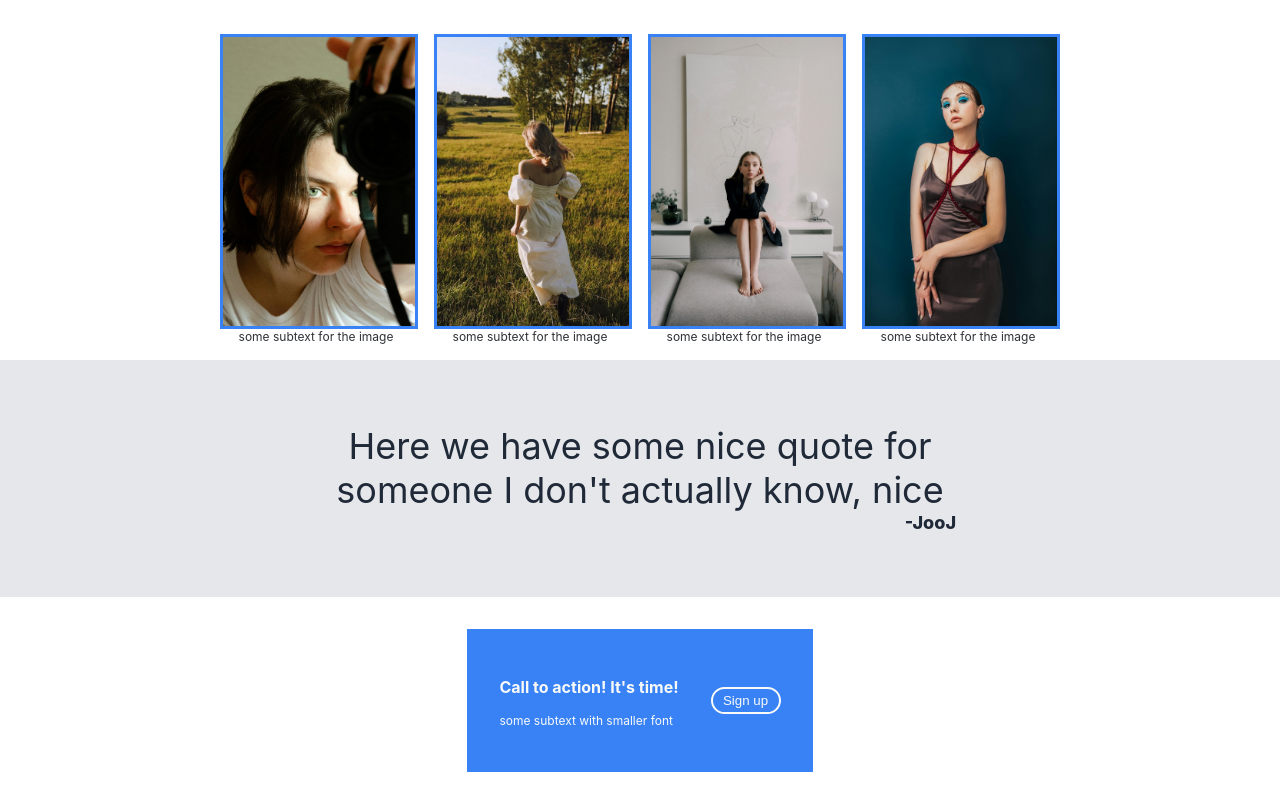
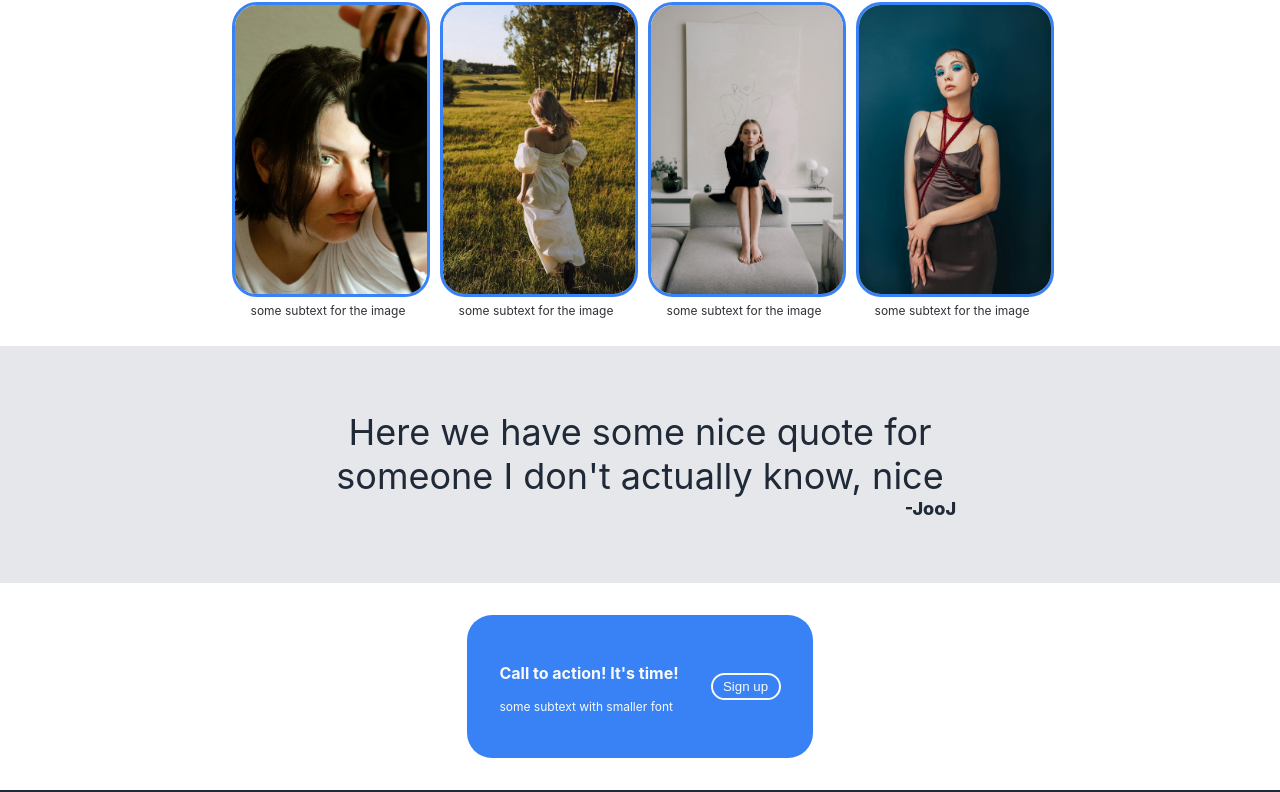
Before and after one commit to guilherme-webster/landing-page, a plain HTML site: page index.html in a window 1280 px wide. Shown: the part 682-1474 px from the top of the page. Drawn offline with Linux system fonts and the light colour scheme.

Commit message:
Adding the final round border and changing the  header padding

```diff
--- a/index.html
+++ b/index.html
@@ -27,20 +27,20 @@
     <div class="information-header-text">Here we have more random information</div>
     <div class="content-2">
         <div class="image-and-text-container">
-            <div class="image-container"><img src="./images/camera.jpg" alt="Photo of beautiful woman" width="192" height="289"></div>
-            <div class="image-subtext">some subtext for the image</div>
+            <div class="image-container"><img src="./images/camera.jpg" alt="Photo of beautiful woman" width="192" height="289" class="img-bordered"></div>
+            <p class="image-subtext">some subtext for the image</p>
         </div>
         <div class="image-and-text-container">
-            <div class="image-container"><img src="./images/field.jpg" alt="Photo of beautiful woman" width="192" height="289"></div>
-            <div class="image-subtext">some subtext for the image</div>
+            <div class="image-container"><img src="./images/field.jpg" alt="Photo of beautiful woman" width="192" height="289" class="img-bordered"></div>
+            <p class="image-subtext">some subtext for the image</p>
         </div>
         <div class="image-and-text-container">
-            <div class="image-container"><img src="./images/room.jpg" alt="Photo of beautiful woman" width="192" height="289"></div>
-            <div class="image-subtext">some subtext for the image</div>
+            <div class="image-container"><img src="./images/room.jpg" alt="Photo of beautiful woman" width="192" height="289" class="img-bordered"></div>
+            <p class="image-subtext">some subtext for the image</p>
         </div>
         <div class="image-and-text-container">
-            <div class="image-container"><img src="./images/karina.jpg" alt="Photo of beautiful woman" width="192" height="289"></div>
-            <div class="image-subtext">some subtext for the image</div>
+            <div class="image-container"><img src="./images/karina.jpg" alt="Photo of beautiful woman" width="192" height="289" class="img-bordered"></div>
+            <p class="image-subtext">some subtext for the image</p>
         </div>
     </div>
     <div class="content-3">
--- a/style.css
+++ b/style.css
@@ -10,7 +10,7 @@ body {
     display: flex;
     justify-content: space-between;
     align-items: center;
-    padding: 16px;
+    padding: 0 10rem;
     background-color: #1F2937;
 }
 
@@ -99,9 +99,13 @@ a{
 }
 
 .image-container{
-    border: solid #3882f6;
     width: 192px;
     height: 289px;
+}
+
+.img-bordered{
+    border: solid #3882f6;
+    border-radius: 25px;
 }
 
 .content-3 {
@@ -138,6 +142,7 @@ a{
 
 .content-5{
     display: flex;
+    border-radius: 25px;
     background-color: #3882f6;
     justify-content: space-between;
     align-items: center;
```
